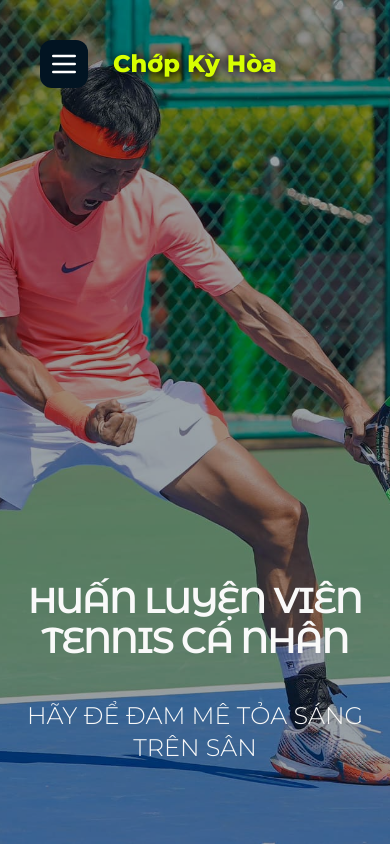
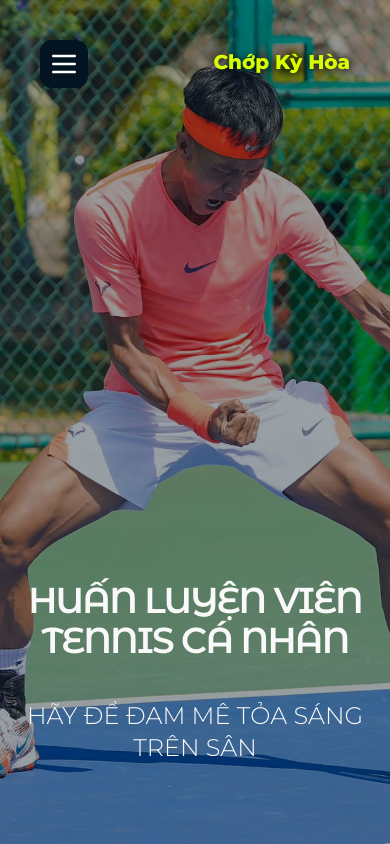
Before and after one commit to anywaylupin/ChopKyHoa, a Next.js app: page / in a window 390 px wide. Built offline with nearby package versions, Linux system fonts and the light colour scheme.

Commit message:
feat: sidebar

```diff
--- a/app/layout.tsx
+++ b/app/layout.tsx
@@ -14,7 +14,7 @@ const RootLayout = ({ children }: Readonly<React.PropsWithChildren>) => (
     <body
       className={cn(
         montserrat.className,
-        'no-visible-scrollbar relative m-0 overflow-x-hidden overflow-y-visible scroll-smooth'
+        'no-visible-scrollbar relative m-0 flex flex-wrap justify-center overflow-x-hidden overflow-y-visible scroll-smooth'
       )}
     >
       {children}
--- a/app/layouts/index.tsx
+++ /dev/null
@@ -1 +0,0 @@
-export * from './main';
--- a/app/layouts/main.tsx
+++ /dev/null
@@ -1,29 +0,0 @@
-import { memo, useRef } from 'react';
-
-import { cn } from '@/lib/utils';
-import gsap from 'gsap';
-import { useHorizontalScroll } from '@/hooks';
-import { usePageSection } from '../modules';
-
-export const LayoutMain = memo(function LayoutMain() {
-  const ref = useRef<HTMLElement>(null);
-  const { sections } = usePageSection();
-
-  useHorizontalScroll(ref, gsap.utils.toArray('.panel'), 1280);
-
-  return (
-    <main
-      ref={ref}
-      id="home"
-      className={cn('relative flex size-full max-h-full min-h-screen max-w-full flex-col', 'md:flex-row')}
-    >
-      <div
-        className={cn('no-visible-scrollbar absolute flex h-full w-max flex-1 flex-col items-center', 'xl:flex-row')}
-      >
-        {sections.map(({ id, content: SectionComponent }) => (
-          <SectionComponent key={id} />
-        ))}
-      </div>
-    </main>
-  );
-});
--- a/app/modules/hero.tsx
+++ b/app/modules/hero.tsx
@@ -41,7 +41,9 @@ const Hero = () => {
             {subheading}
           </h2>
         </div>
-        <div className={cn('size-full bg-hero bg-cover bg-center bg-no-repeat', 'xl:w-1/2')}></div>
+        <div
+          className={cn('size-full bg-hero bg-cover bg-[position:36%_0%] bg-no-repeat', 'md:bg-center', 'xl:w-1/2')}
+        ></div>
       </div>
       <InfiniteScrollText
         className={cn('bottom-0 z-20 hidden bg-accent', 'sm:block')}
--- a/app/modules/index.tsx
+++ b/app/modules/index.tsx
@@ -29,5 +29,8 @@ export const usePageSection = () => {
     []
   );
 
-  return { sections };
+  const isMobile = () => window.innerWidth < 768;
+  const isDesktop = () => window.innerWidth >= 1280;
+
+  return { sections, isMobile, isDesktop };
 };
--- a/app/page.tsx
+++ b/app/page.tsx
@@ -1,32 +1,79 @@
 'use client';
 
+import { useCallback, useEffect, useRef, useState } from 'react';
 import { Sidebar, SidebarBody, SidebarLink } from '@/components/ui';
-import { useRef, useState } from 'react';
 
 import { IconMenu2 } from '@tabler/icons-react';
 import Link from 'next/link';
+import ScrollToPlugin from 'gsap/ScrollToPlugin';
+import ScrollTrigger from 'gsap/ScrollTrigger';
 import { cn } from '@/lib/utils';
-import { gsap } from 'gsap';
+import gsap from 'gsap';
 import locales from '@/locales/vn.json';
-import { useHorizontalScroll } from '@/hooks';
 import { usePageSection } from './modules';
 
 const Home = () => {
-  const ref = useRef<HTMLElement>(null);
-
-  const { sections } = usePageSection();
+  const { sections, isMobile, isDesktop } = usePageSection();
   const [open, setOpen] = useState(false);
 
-  useHorizontalScroll(ref, gsap.utils.toArray('.panel'), 1280);
+  const ref = useRef<HTMLElement>(null);
+  const tweenRef = useRef<gsap.core.Tween>();
+
+  const createScrollTween = useCallback(() => {
+    ScrollTrigger.getAll().forEach((trigger) => trigger.kill());
+
+    if (window.innerWidth < 1280 || !ref.current) return;
+
+    const panels = gsap.utils.toArray('.panel');
+    gsap.registerPlugin(ScrollToPlugin, ScrollTrigger);
+
+    tweenRef.current = gsap.to(ref.current, {
+      xPercent: -100 * (panels.length - 1),
+      ease: 'none',
+      scrollTrigger: {
+        trigger: ref.current,
+        pin: true,
+        scrub: 1,
+        snap: 1 / (panels.length - 1),
+        end: () => `+=${ref.current?.offsetWidth ?? 0}`
+      }
+    });
+  }, [ref]);
+
+  const onNavClick = useCallback(
+    (sectionId: string) => {
+      setOpen(false);
+
+      const tween = tweenRef.current;
+      if (window.innerWidth < 1280 || !ref.current || !tween?.scrollTrigger) return;
+
+      const target = document.getElementById(sectionId);
+      if (target) {
+        const totalScroll = tween.scrollTrigger.end - tween.scrollTrigger.start;
+        const totalMovement = (sections.length - 1) * target.offsetWidth;
+
+        const y = Math.round(tween.scrollTrigger.start + (target.offsetLeft / totalMovement) * totalScroll);
+
+        gsap.to(window, { scrollTo: { y, autoKill: false }, duration: 1 });
+      }
+    },
+    [sections.length]
+  );
+
+  useEffect(() => {
+    createScrollTween();
+    window.addEventListener('resize', createScrollTween);
+
+    return () => {
+      window.removeEventListener('resize', createScrollTween);
+      ScrollTrigger.getAll().forEach((trigger) => trigger.kill());
+    };
+  }, [createScrollTween]);
 
   return (
-    <main
-      ref={ref}
-      id="home"
-      className={cn('relative flex size-full max-h-full min-h-screen max-w-full flex-col', 'md:flex-row')}
-    >
+    <>
       <Sidebar open={open} setOpen={setOpen}>
-        <SidebarBody className={cn('fixed z-50 h-full bg-light', 'md:bg-dark')}>
+        <SidebarBody className={cn('fixed left-0 z-50 h-full bg-light', 'md:bg-dark')}>
           <div
             className={cn('flex size-full flex-1 flex-col gap-16 overflow-hidden pl-2 pt-36', 'md:pl-16', 'xl:pt-44')}
           >
@@ -39,7 +86,7 @@ const Home = () => {
                     label={label}
                     icon={icon}
                     href={`#${id}`}
-                    onClick={() => setOpen(false)}
+                    onClick={() => onNavClick(id)}
                   />
                 )
             )}
@@ -48,11 +95,9 @@ const Home = () => {
       </Sidebar>
 
       <div
-        className={cn('no-visible-scrollbar absolute flex h-full w-max flex-1 flex-col items-center', 'xl:flex-row')}
-      >
-        <div
         className={cn(
-            'fixed top-6 z-50 flex items-center justify-center gap-4 py-6 transition-all',
+          'fixed right-10 top-6 z-50 flex items-center justify-center gap-4 py-6 transition-all',
+          'xs:right-auto',
           'md:w-full',
           'xl:left-14 xl:top-4 xl:w-auto'
         )}
@@ -63,26 +108,38 @@ const Home = () => {
             'md:left-14 md:block',
             'xl:relative xl:left-0'
           )}
-            onMouseEnter={() => window.innerWidth >= 768 && setOpen(true)}
-            onMouseLeave={() => window.innerWidth >= 768 && setOpen(false)}
+          onMouseEnter={() => !isMobile() && setOpen(true)}
+          onMouseLeave={() => !isMobile() && setOpen(false)}
         >
           <IconMenu2 className="size-12" />
         </button>
         <Link
-            className="text-center text-2xl font-extrabold text-accent [text-shadow:0px_1px_8px_black]"
+          className={cn(
+            'text-xl font-extrabold text-accent [text-shadow:0px_1px_8px_black]',
+            'sm:text-center sm:text-2xl'
+          )}
           href="#hero"
-            onMouseEnter={() => window.innerWidth >= 1280 && setOpen(true)}
-            onMouseLeave={() => window.innerWidth >= 1280 && setOpen(false)}
+          onMouseEnter={() => isDesktop() && setOpen(true)}
+          onMouseLeave={() => isDesktop() && setOpen(false)}
         >
           {locales.name}
         </Link>
       </div>
 
+      <main
+        ref={ref}
+        id="home"
+        className={cn('relative flex size-full max-h-full min-h-screen max-w-full flex-col', 'md:flex-row')}
+      >
+        <div
+          className={cn('no-visible-scrollbar absolute flex h-full w-max flex-1 flex-col items-center', 'xl:flex-row')}
+        >
           {sections.map(({ id, content: SectionComponent }) => (
             <SectionComponent key={id} />
           ))}
         </div>
       </main>
+    </>
   );
 };
 
--- a/components/ui/sidebar.tsx
+++ b/components/ui/sidebar.tsx
@@ -72,10 +72,7 @@ export const MobileSidebar = ({ className, children, ...rest }: React.ComponentP
   const { open, setOpen } = useSidebar();
 
   return (
-    <div
-      className={cn('flex h-10 w-full flex-row items-center justify-between bg-neutral-100 px-4 py-4', 'md:hidden')}
-      {...rest}
-    >
+    <div className={cn('absolute left-10 top-10', 'md:hidden')} {...rest}>
       <button className={cn('fixed left-10 top-10 z-50 rounded-xl bg-dark p-2 text-white shadow-2xl', 'sm:top-8')}>
         <IconMenu2 className={cn('size-8', 'sm:size-12')} onClick={() => setOpen(!open)} />
       </button>
--- a/hooks/index.ts
+++ /dev/null
@@ -1 +0,0 @@
-export * from './use-horizontal-scroll';
--- a/hooks/use-horizontal-scroll.ts
+++ /dev/null
@@ -1,40 +0,0 @@
-import gsap, { ScrollToPlugin, ScrollTrigger } from 'gsap/all';
-import { RefObject, useCallback, useEffect } from 'react';
-
-export const useHorizontalScroll = <T extends ReturnType<typeof gsap.utils.toArray>>(
-  ref: RefObject<HTMLElement>,
-  targets: T,
-  minWidth?: number
-) => {
-  const handleResize = useCallback(() => {
-    ScrollTrigger.getAll().forEach((trigger) => trigger.kill());
-
-    if ((minWidth && window.innerWidth < minWidth) || !ref.current) return;
-
-    gsap.registerPlugin(ScrollToPlugin, ScrollTrigger);
-
-    const totalWidth = ref.current.offsetWidth;
-
-    gsap.to(targets, {
-      xPercent: -100 * (targets.length - 1),
-      ease: 'none',
-      scrollTrigger: {
-        trigger: ref.current,
-        pin: true,
-        scrub: 1,
-        snap: 1 / (targets.length - 1),
-        end: () => `+=${totalWidth}`
-      }
-    });
-  }, [minWidth, ref, targets]);
-
-  useEffect(() => {
-    handleResize();
-    window.addEventListener('resize', handleResize);
-
-    return () => {
-      window.removeEventListener('resize', handleResize);
-      ScrollTrigger.getAll().forEach((trigger) => trigger.kill());
-    };
-  }, [handleResize]);
-};
--- a/locales/vn.json
+++ b/locales/vn.json
@@ -61,7 +61,7 @@
         "Cùng nhau, chúng ta sẽ chinh phục những đỉnh cao mới trong môn thể thao tuyệt vời này!"
       ],
       "contactDetails": [
-        { "key": "phone", "value": "(+84) 123-4567", "href": "tel:+841234567" },
+        { "key": "phone", "value": "(+84) 090-298-9993", "href": "tel:+84902989993" },
         { "key": "email", "value": "chopkyhoa@gmail.com", "href": "mailto:chopkyhoa@gmail.com" }
       ],
       "addressDetails": [
--- a/tailwind.config.ts
+++ b/tailwind.config.ts
@@ -12,14 +12,10 @@ const config = {
   ],
   prefix: '',
   theme: {
-    container: {
-      center: true,
-      padding: '2rem',
+    extend: {
       screens: {
-        '2xl': '1400px'
-      }
-    },
-    extend: {
+        xs: '425px'
+      },
       colors: {
         primary: {
           DEFAULT: '#D7FF01'
```
Lines whose indentation alone changed are shown as unchanged.
